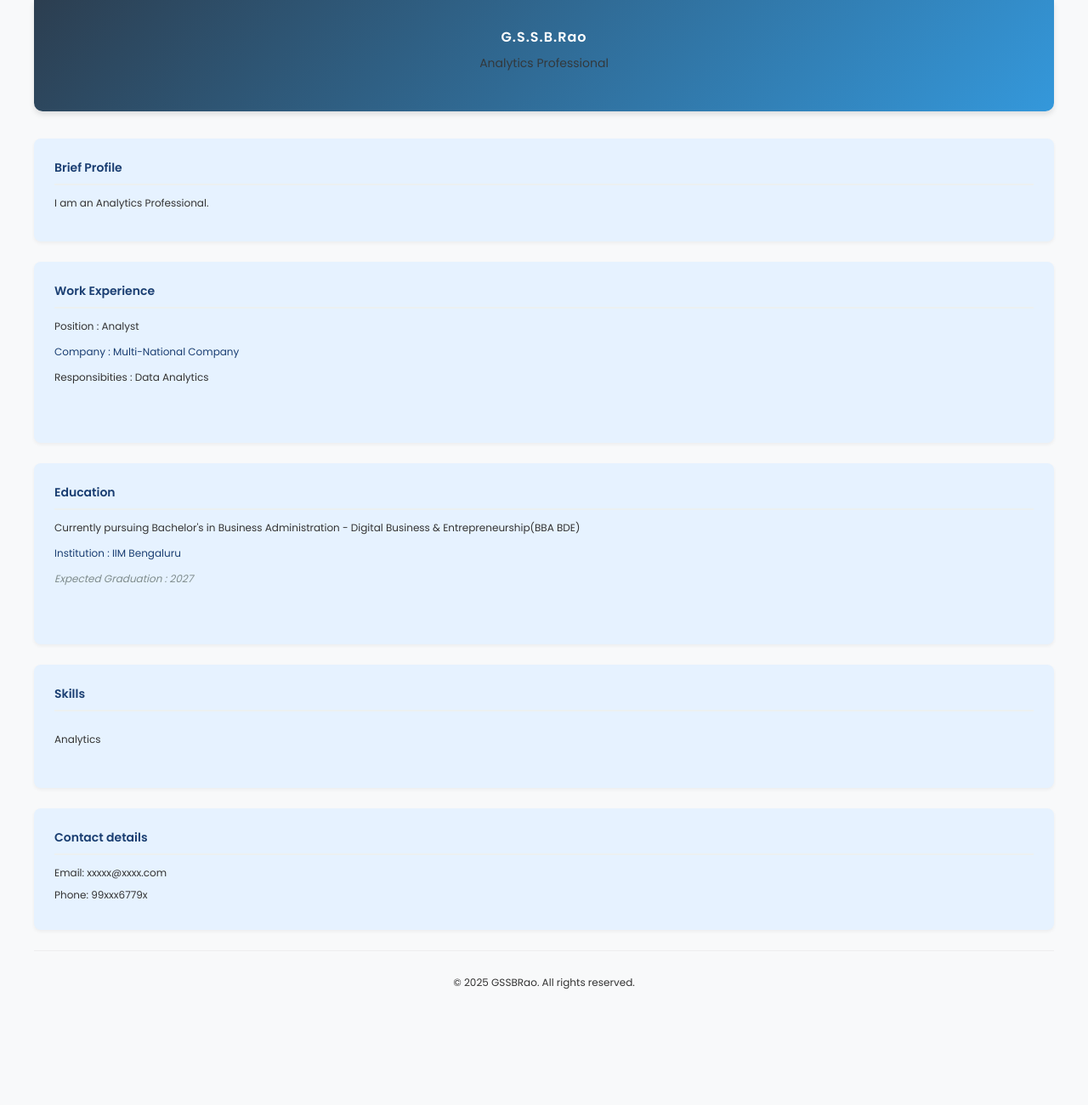
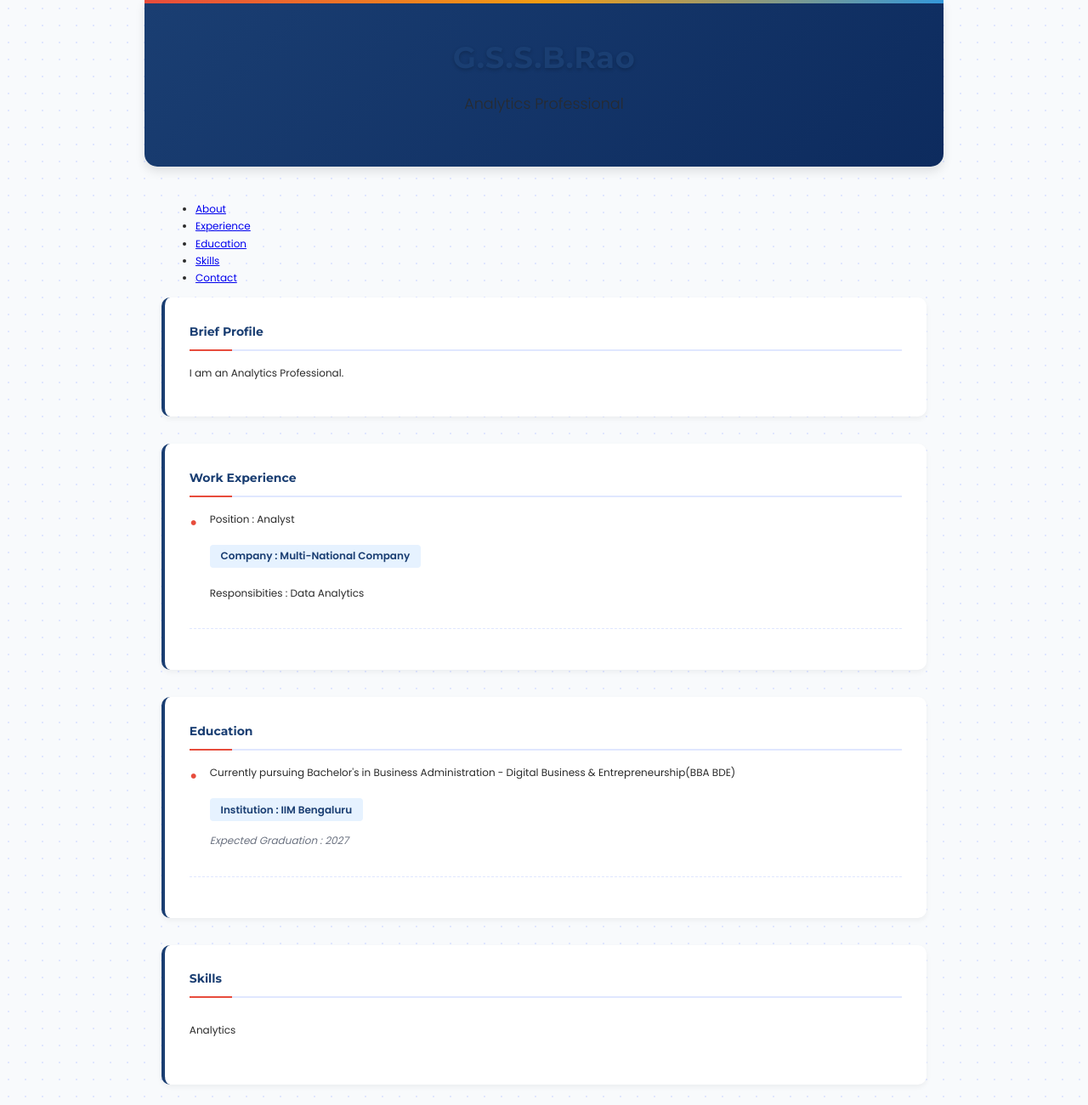
Before and after one commit to soma1209/my-resume, a plain HTML site: page index.html in a window 1280 px wide. Shown: the top 1300 px of the page at 85% size. Before the commit the page ends 1193 px from the top, so only its background shows below. Drawn offline with Linux system fonts and the light colour scheme.

Commit message:
Updated styles: blue headings, 12px text, centered header, removed nav

```diff
--- a/styles.css
+++ b/styles.css
@@ -1,143 +1,242 @@
-/* ===== Google Font Import ===== */
-@import url('https://fonts.googleapis.com/css2?family=Poppins:wght@300;400;600&display=swap');
+/* ===== Modern Font Import ===== */
+@import url('https://fonts.googleapis.com/css2?family=Poppins:wght@300;400;600;700&family=Montserrat:wght@500;700&display=swap');
 
 /* ===== Base Styles ===== */
 body {
     font-family: 'Poppins', sans-serif;
-    font-size: 12px; /* Default text size */
-    line-height: 1.5;
-    color: #333;
-    background-color: #f8f9fa;
-    max-width: 1200px;
+    font-size: 12px;
+    line-height: 1.6;
+    color: #2a2a2a; /* Dark black */
+    background-color: #f8fafc;
+    max-width: 900px;
     margin: 0 auto;
     padding: 0 20px;
+    background-image: radial-gradient(#e0e7ff 1px, transparent 1px);
+    background-size: 20px 20px;
 }
 
-/* ===== Color Palette ===== */
+/* ===== Sophisticated Color Palette ===== */
 :root {
-    --primary: #3498db; /* Blue for headings */
-    --secondary: #2c3e50;
+    --primary: #1a3e72; /* Dark blue */
+    --secondary: #0d2b5e;
     --accent: #e74c3c;
-    --light: #ecf0f1;
-    --dark: #2c3e50;
+    --light: #f0f4f8;
+    --text: #2a2a2a;
+    --highlight: #e6f2ff;
 }
 
-/* ===== Header Styles ===== */
+/* ===== Elegant Header Styles ===== */
 header {
-    background: linear-gradient(135deg, var(--secondary), var(--primary));
+    background: linear-gradient(135deg, var(--primary), var(--secondary));
     color: white;
-    padding: 2rem 0;
-    text-align: center; /* Center aligned */
-    margin-bottom: 2rem;
-    border-radius: 0 0 10px 10px;
-    box-shadow: 0 4px 6px rgba(0,0,0,0.1);
+    padding: 2.5rem 0;
+    text-align: center;
+    margin: 0 -20px 2.5rem;
+    border-radius: 0 0 15px 15px;
+    box-shadow: 0 6px 12px rgba(0,0,0,0.1);
+    position: relative;
+    overflow: hidden;
+}
+
+header::before {
+    content: "";
+    position: absolute;
+    top: 0;
+    left: 0;
+    right: 0;
+    height: 4px;
+    background: linear-gradient(90deg, #e74c3c, #f39c12, #3498db);
 }
 
 header h1 {
-    font-size: 16px;
+    font-family: 'Montserrat', sans-serif;
+    font-size: 2.2rem;
+    font-weight: 700;
     margin: 0;
-    letter-spacing: 1px;
-    color: white /* white color */
+    letter-spacing: 0.5px;
+    text-shadow: 0 2px 4px rgba(0,0,0,0.2);
 }
 
 header p {
-    font-size: 14px;
+    font-size: 1.1rem;
     opacity: 0.9;
-    margin-top: 0.5rem;
+    margin-top: 0.75rem;
+    font-weight: 300;
 }
 
-/* ===== REMOVE Navigation ===== */
-nav {
-    display: none; /* Hides the navigation completely */
+/* ===== Section Styles with Creative Touches ===== */
+section {
+    background: white;
+    padding: 1.8rem;
+    margin-bottom: 2rem;
+    border-radius: 10px;
+    box-shadow: 0 3px 6px rgba(0,0,0,0.05);
+    border-left: 4px solid var(--primary);
+    transition: all 0.3s ease;
+    position: relative;
 }
 
-/* ===== Section Styles ===== */
-section {
-    background: #e6f2ff;
-    padding: 1.5rem;
-    margin-bottom: 1.5rem;
-    border-radius: 8px;
-    box-shadow: 0 2px 4px rgba(0,0,0,0.05);
+section:hover {
+    transform: translateY(-3px);
+    box-shadow: 0 8px 16px rgba(0,0,0,0.1);
 }
 
-/* ===== Heading Styles ===== */
+/* ===== Bold Dark Blue Headings ===== */
 h1, h2, h3 {
-    color: #1a3e72; /* Blue color */
-    font-size: 14px; /* 14px size */
-    margin-top: 0;
+    color: var(--primary);
+    font-weight: 700;
+    font-size: 14px;
+    margin: 0 0 1rem 0;
+    font-family: 'Montserrat', sans-serif;
 }
 
 h2 {
-    border-bottom: 2px solid var(--light);
-    padding-bottom: 0.5rem;
+    border-bottom: 2px solid #e0e7ff;
+    padding-bottom: 0.6rem;
+    position: relative;
 }
 
-/* ===== Content Styles ===== */
-p, li, .company, .institution, .date, footer p {
-    color: #333;
-    font-size: 12px; /* All other text at 12px */
+h2::after {
+    content: "";
+    position: absolute;
+    bottom: -2px;
+    left: 0;
+    width: 50px;
+    height: 2px;
+    background: var(--accent);
 }
 
-/* ===== Experience & Education ===== */
-.job, .school {
-    margin-bottom: 1rem;
-    padding-bottom: 1rem;
-    border-bottom: 1px dashed #eee;
+/* ===== Enhanced Content Styles ===== */
+p, li, .company, .institution, .date, footer p {
+    color: var(--text);
+    font-size: 12px;
+    line-height: 1.7;
 }
 
-.job:last-child, .school:last-child {
-    border-bottom: none;
+/* ===== Experience & Education Cards ===== */
+.job, .school {
+    margin-bottom: 1.2rem;
+    padding-bottom: 1.2rem;
+    border-bottom: 1px dashed #e0e7ff;
+    position: relative;
+    padding-left: 1.5rem;
+}
+
+.job::before, .school::before {
+    content: "•";
+    color: var(--accent);
+    font-size: 1.5rem;
+    position: absolute;
+    left: 0;
+    top: -0.3rem;
 }
 
 .company, .institution {
-    color: #1a3e72;
-
-    margin: 0.3rem 0;
+    color: var(--primary);
+    font-weight: 600;
+    margin: 0.5rem 0;
+    display: inline-block;
+    background: var(--highlight);
+    padding: 0.2rem 0.8rem;
+    border-radius: 4px;
 }
 
 .date {
-    color: #7f8c8d;
+    color: #6b7280;
     font-style: italic;
+    display: block;
+    margin-top: 0.3rem;
 }
 
-/* ===== Skills ===== */
+/* ===== Modern Skills Tags ===== */
 .skills-list {
     display: flex;
     flex-wrap: wrap;
-    gap: 0.5rem;
+    gap: 0.6rem;
     padding-left: 0;
     list-style: none;
 }
 
 .skills-list li {
-    background-color: var(--primary);
+    background: linear-gradient(135deg, var(--primary), var(--secondary));
     color: white;
-    padding: 0.3rem 0.8rem;
+    padding: 0.4rem 1rem;
     border-radius: 20px;
     font-size: 12px;
+    box-shadow: 0 2px 4px rgba(0,0,0,0.1);
+    transition: all 0.3s ease;
 }
 
-/* ===== Contact ===== */
-#contact p {
-    margin: 0.5rem 0;
+.skills-list li:hover {
+    transform: translateY(-2px);
+    box-shadow: 0 4px 8px rgba(0,0,0,0.15);
 }
 
-/* ===== Footer ===== */
+/* ===== Elegant Contact Section ===== */
+#contact p {
+    margin: 0.6rem 0;
+    display: flex;
+    align-items: center;
+    gap: 0.5rem;
+}
+
+#contact p::before {
+    content: "";
+    display: inline-block;
+    width: 12px;
+    height: 12px;
+    background-color: var(--primary);
+    border-radius: 50%;
+    opacity: 0.6;
+}
+
+/* ===== Creative Footer ===== */
 footer {
     text-align: center;
-    padding: 1rem;
-    color: #7f8c8d;
-    margin-top: 1.5rem;
-    border-top: 1px solid #eee;
+    padding: 1.5rem;
+    color: #6b7280;
+    margin-top: 3rem;
+    border-top: 1px solid #e0e7ff;
+    position: relative;
+}
+
+footer::before {
+    content: "";
+    position: absolute;
+    top: 0;
+    left: 50%;
+    transform: translateX(-50%);
+    width: 100px;
+    height: 2px;
+    background: linear-gradient(90deg, transparent, var(--primary), transparent);
 }
 
 /* ===== Responsive Design ===== */
 @media (max-width: 768px) {
     body {
-        padding: 0 10px;
+        padding: 0 15px;
     }
 
     section {
-        padding: 1rem;
+        padding: 1.3rem;
+    }
+
+    header h1 {
+        font-size: 1.8rem;
     }
 }
+
+/* ===== Animation Effects ===== */
+@keyframes fadeIn {
+    from { opacity: 0; transform: translateY(10px); }
+    to { opacity: 1; transform: translateY(0); }
+}
+
+section {
+    animation: fadeIn 0.6s ease forwards;
+}
+
+section:nth-child(2) { animation-delay: 0.1s; }
+section:nth-child(3) { animation-delay: 0.2s; }
+section:nth-child(4) { animation-delay: 0.3s; }
+section:nth-child(5) { animation-delay: 0.4s; }
```
